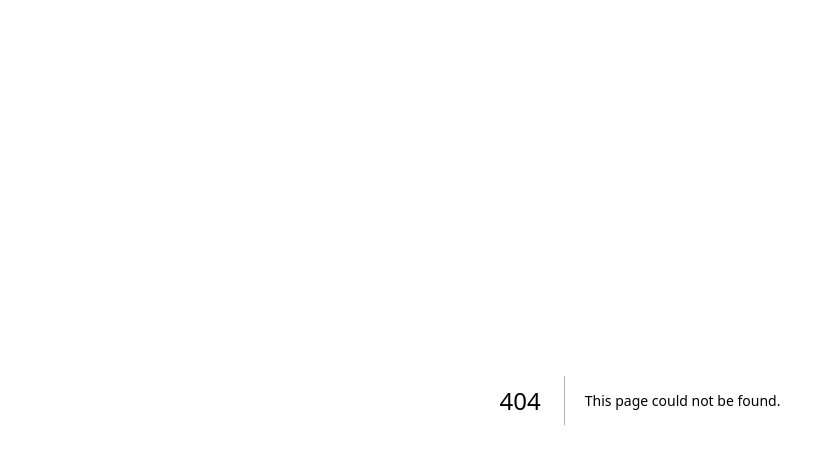
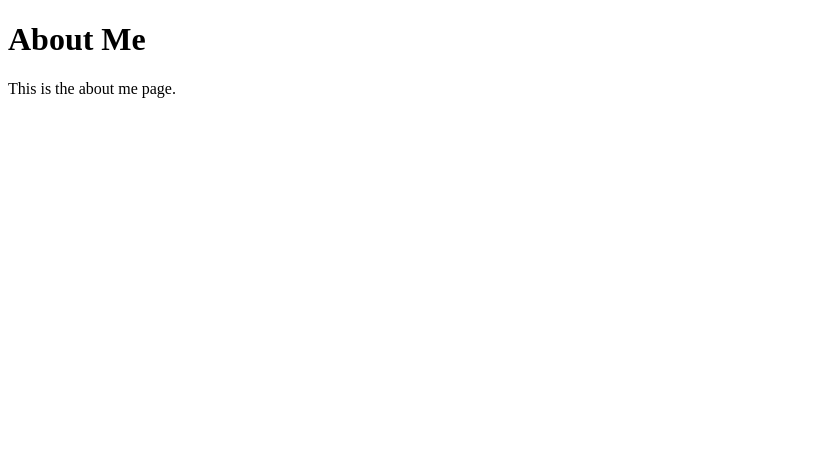
Before and after one commit to mathpvx/Ki_Blossom, a Next.js app in the folder frontend/: page /about in a window 1280 px wide. Before the commit this address had no page. Shown: the top 464 px of the page, without its empty margins (0-835 px from the left). Built offline with nearby package versions, Linux system fonts and the light colour scheme.

Commit message:
about page

```diff
--- /dev/null
+++ b/frontend/src/pages/about.js
@@ -0,0 +1,8 @@
+export default function About() {
+  return (
+    <div className="container">
+      <h1>About Me</h1>
+      <p>This is the about me page.</p>
+    </div>
+  );
+}
```
